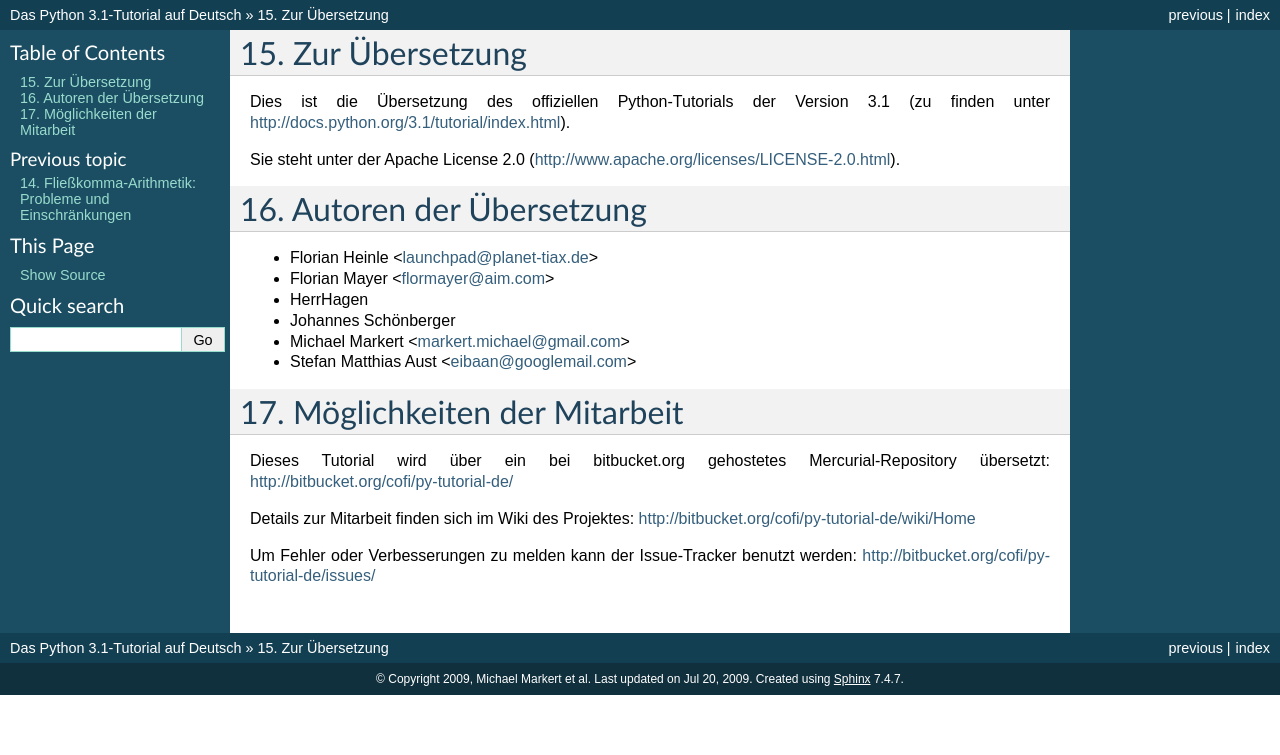
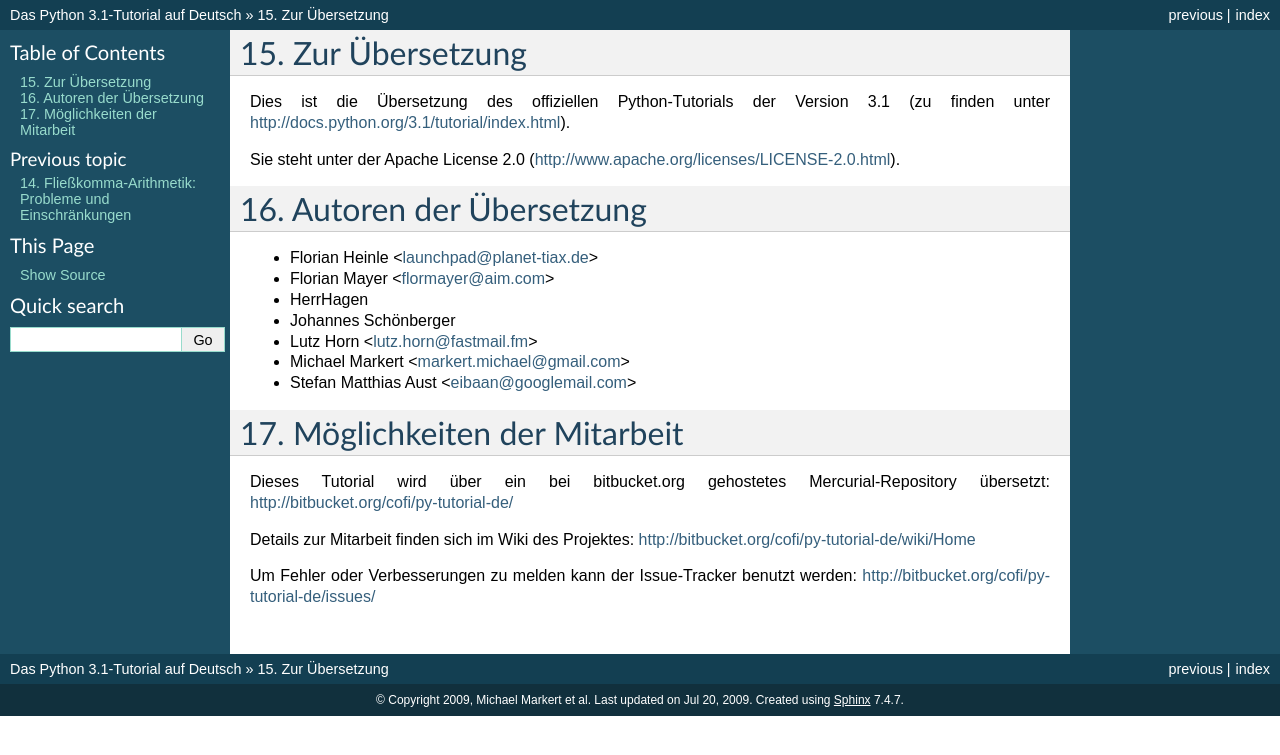
Before and after one commit to cofi/py-tutorial-de, a Sphinx documentation site: the page built from source/authors.rst, in a window 1280 px wide. Shown: the top 755 px of the page. Built offline with Sphinx 7.4.7, drawn with Linux system fonts in a browser that asks for light colours.

Commit message:
Updated authors.

```diff
--- a/source/authors.rst
+++ b/source/authors.rst
@@ -20,6 +20,7 @@ Autoren der Übersetzung
 * Florian Mayer <flormayer@aim.com>
 * HerrHagen
 * Johannes Schönberger
+* Lutz Horn <lutz.horn@fastmail.fm>
 * Michael Markert <markert.michael@gmail.com>
 * Stefan Matthias Aust <eibaan@googlemail.com>
 
```
